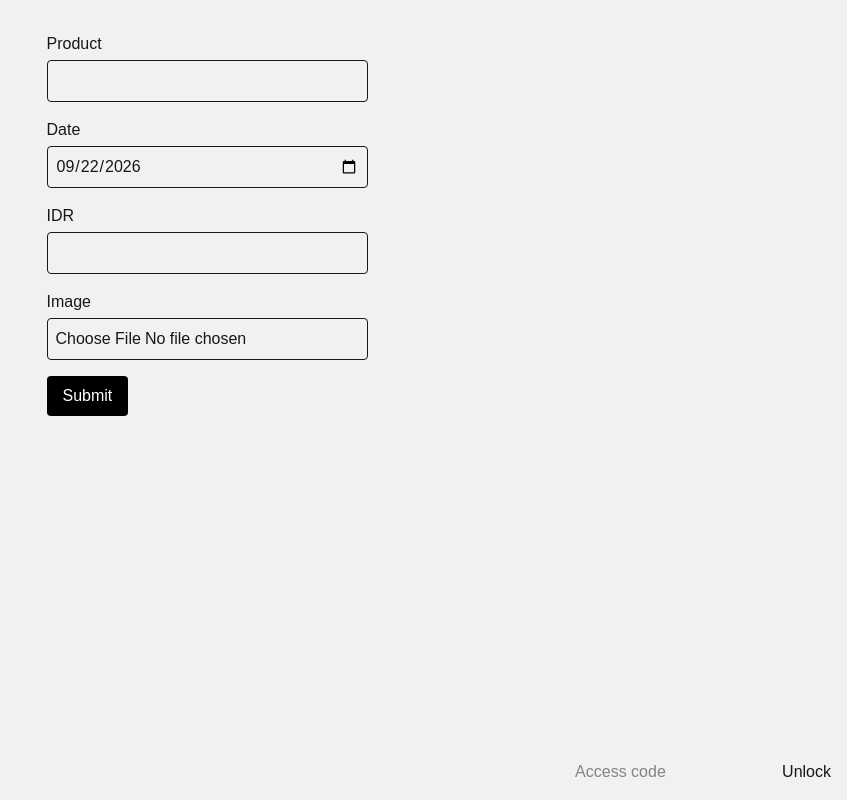
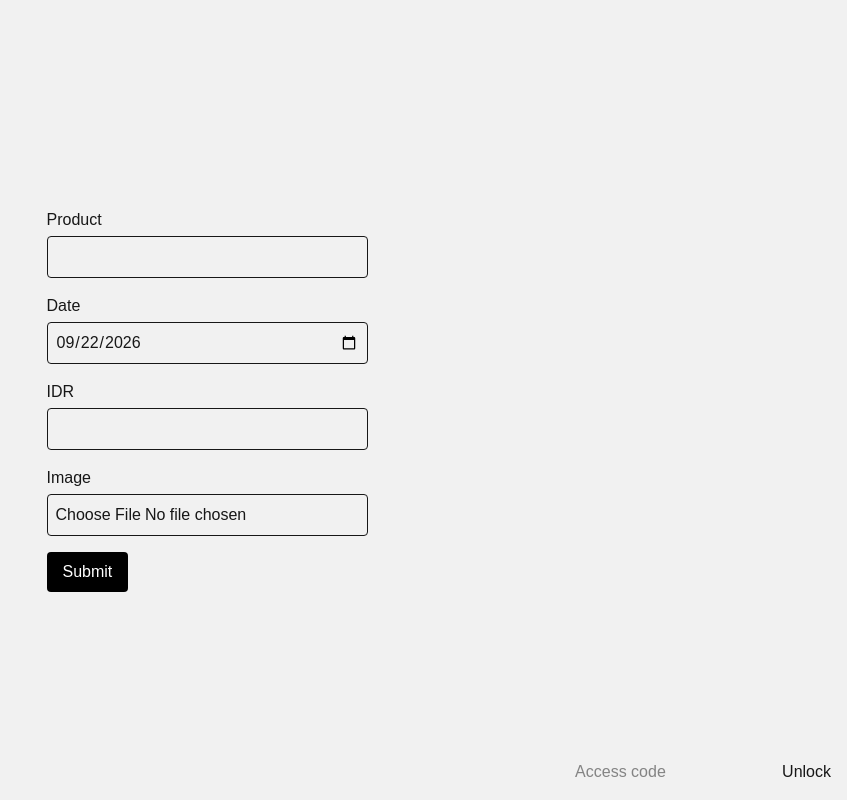
Before and after one commit to rfsyhb/notion-dashboard, a Next.js app: page /expenses in a window 1280 px wide. Shown: the whole page, without its empty margins (433-1280 px from the left). Built offline with nearby package versions, Linux system fonts and the light colour scheme; no server answers.

Commit message:
update message indicator

```diff
--- a/app/expenses/page.tsx
+++ b/app/expenses/page.tsx
@@ -80,7 +80,7 @@ export default function TestPage() {
   }
 
   return (
-    <main className="mx-auto max-w-md p-8">
+    <main className="h-screen p-8 items-center justify-center flex">
       <form onSubmit={handleSubmit} className="space-y-4">
         <div>
           <label className="mb-1 block">Product</label>
@@ -124,15 +124,16 @@ export default function TestPage() {
           />
         </div>
 
+        <div className='flex flex-row items-center gap-2'>
           <button
             type="submit"
             disabled={loading}
-          className="rounded bg-black px-4 py-2 text-white disabled:opacity-50"
+            className="rounded bg-black px-4 py-2 text-white disabled:opacity-50 hover:cursor-pointer hover:bg-foreground/90"
           >
             {loading ? 'Submitting...' : 'Submit'}
           </button>
-
           {message && <p className="text-sm">{message}</p>}
+        </div>
       </form>
     </main>
   );
```
Lines whose indentation alone changed are shown as unchanged.
